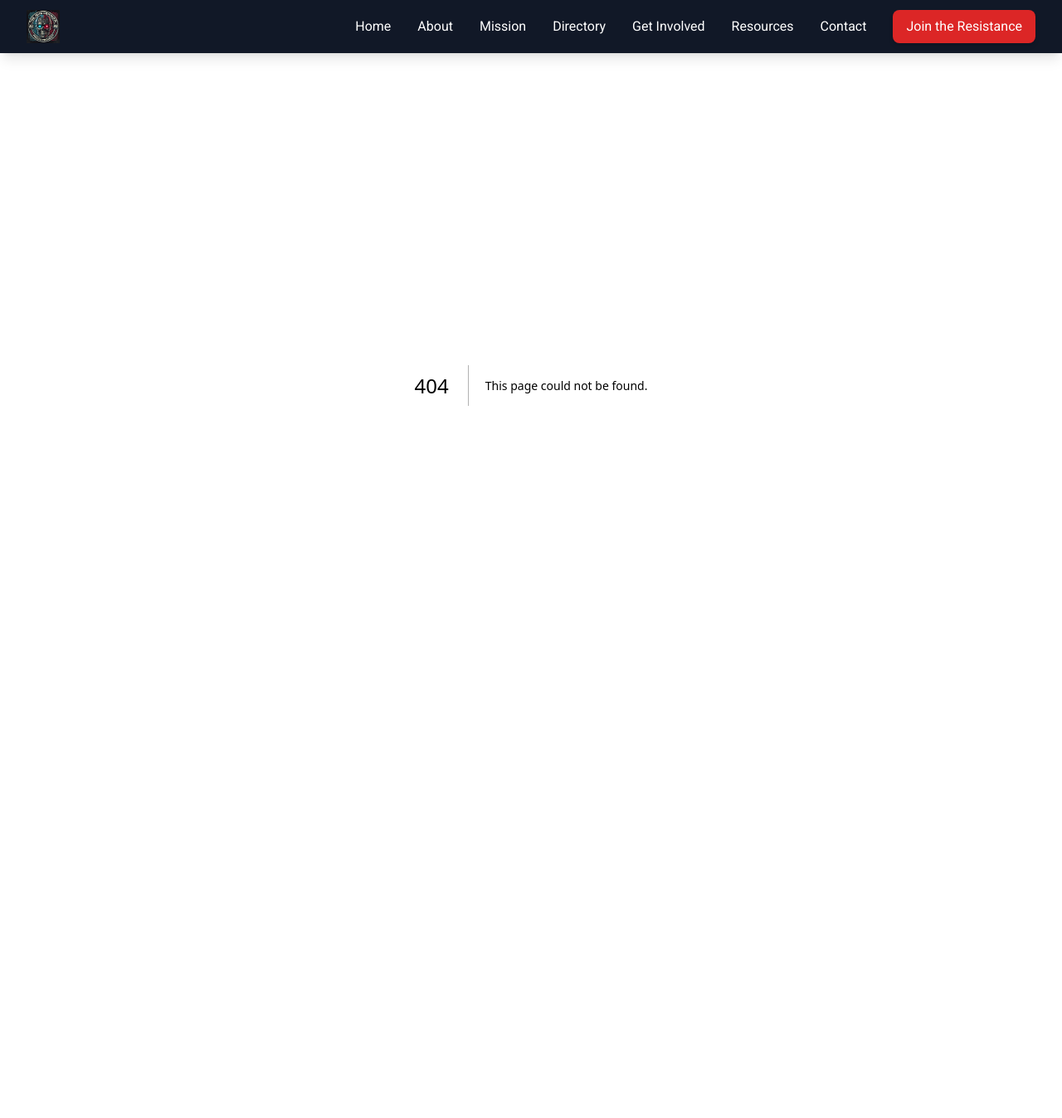
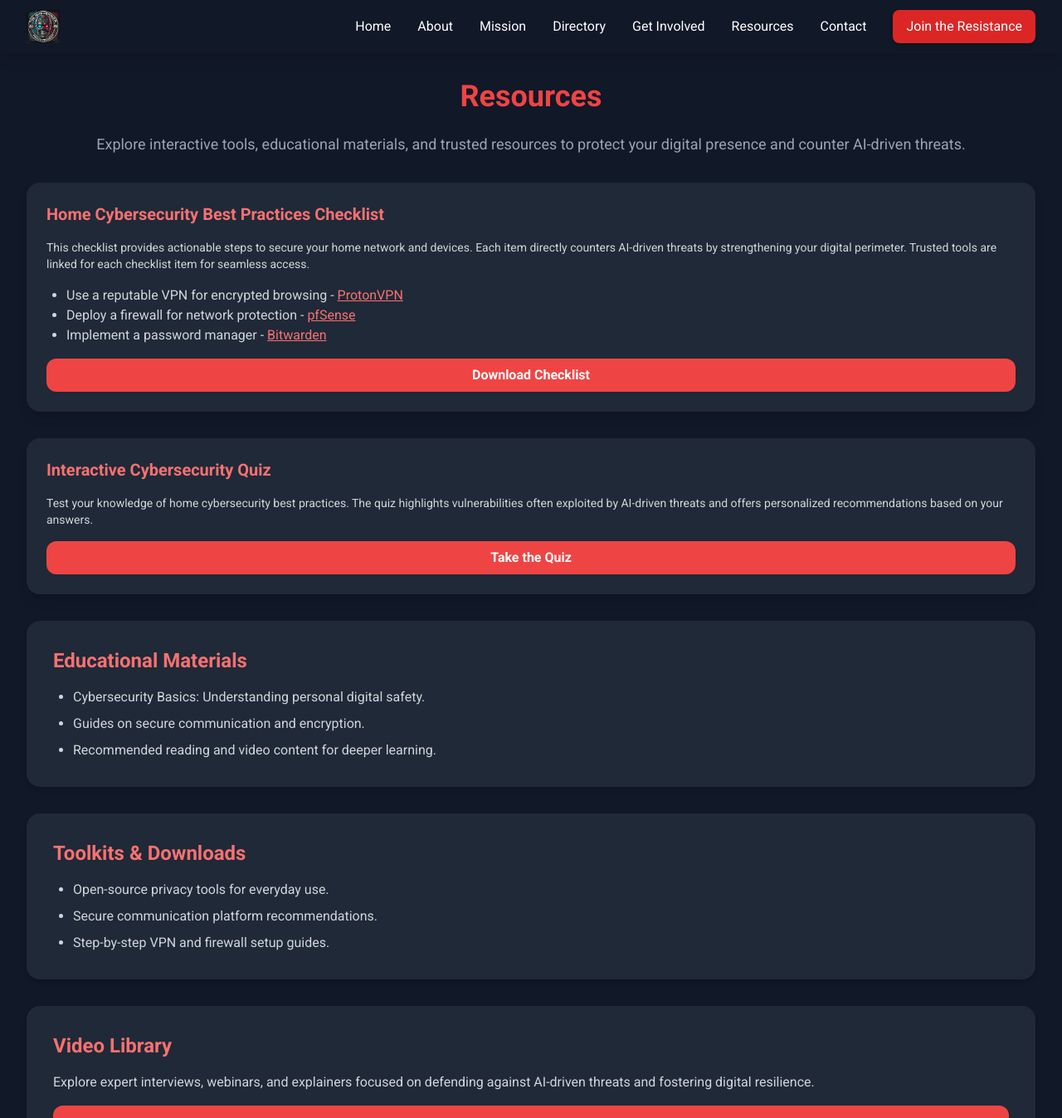
Before and after one commit to cleph01/john-connor-project, a Next.js app: page /resources in a window 1280 px wide. Before the commit this address had no page. Shown: the top 1347 px of the page at 83% size. Before the commit the page ends 864 px from the top, so only its background shows below. Built offline with nearby package versions, Linux system fonts and the light colour scheme.

Commit message:
first commit

```diff
--- a/app/components/Nav.tsx
+++ b/app/components/Nav.tsx
@@ -13,7 +13,9 @@ const Navbar: React.FC = () => {
       <div className="max-w-7xl mx-auto px-4 sm:px-6 lg:px-8">
         <div className={`flex items-center justify-between h-16`}>
           <div className="flex-shrink-0">
-            <img src="/logo_skull.webp" alt="The John Connor Project" className="h-10 w-auto" />
+            <Link href="/">
+              <img src="/logo_skull.webp" alt="The John Connor Project" className="h-10 w-auto" />
+            </Link>
           </div>
           <div className="md:hidden">
             <button
--- /dev/null
+++ b/app/resources/page.tsx
@@ -0,0 +1,135 @@
+import React from "react";
+import CardContent from "../components/CardContent";
+
+const Resources = () => {
+  return (
+    <div className="p-4 sm:p-6 md:p-8 bg-gray-900 min-h-screen">
+      <h1 className="text-2xl sm:text-3xl md:text-4xl font-bold text-red-500 text-center mb-6">
+        Resources
+      </h1>
+      <p className="text-gray-400 text-sm sm:text-base md:text-lg text-center mb-8">
+      Explore interactive tools, educational materials, and trusted resources to protect your digital presence and counter AI-driven threats.
+      </p>
+
+
+      <section className="mb-8 bg-gray-800 rounded-2xl p-4 sm:p-6 shadow-lg">
+        <h2 className="text-xl font-semibold text-red-400 mb-4">Home Cybersecurity Best Practices Checklist</h2>
+        <p className="text-gray-300 text-sm mb-4">
+          This checklist provides actionable steps to secure your home network and devices. Each item directly counters AI-driven threats by strengthening your digital perimeter. Trusted tools are linked for each checklist item for seamless access.
+        </p>
+        <ul className="list-disc text-gray-300 ml-6 mb-4">
+          <li>
+            Use a reputable VPN for encrypted browsing - <a href="https://protonvpn.com" className="text-red-400 underline">ProtonVPN</a>
+          </li>
+          <li>
+            Deploy a firewall for network protection - <a href="https://pfSense.org" className="text-red-400 underline">pfSense</a>
+          </li>
+          <li>
+            Implement a password manager - <a href="https://bitwarden.com" className="text-red-400 underline">Bitwarden</a>
+          </li>
+        </ul>
+        <a
+          href="/downloads/home-cybersecurity-checklist.pdf"
+          className="bg-red-500 hover:bg-red-600 text-white font-semibold py-2 px-4 rounded-xl w-full block text-center transition-all duration-300"
+          download
+        >
+          Download Checklist
+        </a>
+      </section>
+
+      <section className="mb-8 bg-gray-800 rounded-2xl p-4 sm:p-6 shadow-lg">
+        <h2 className="text-xl font-semibold text-red-400 mb-4">Interactive Cybersecurity Quiz</h2>
+        <p className="text-gray-300 text-sm mb-4">
+          Test your knowledge of home cybersecurity best practices. The quiz highlights vulnerabilities often exploited by AI-driven threats and offers personalized recommendations based on your answers.
+        </p>
+        <button className="bg-red-500 hover:bg-red-600 text-white font-semibold py-2 px-4 rounded-xl w-full transition-all duration-300">
+          Take the Quiz
+        </button>
+      </section>
+
+
+      <div className="space-y-8 mb-8">
+        {/* Educational Materials Section */}
+        <section className="bg-gray-800 rounded-2xl p-4 sm:p-6 md:p-8 shadow-md">
+          <h2 className="text-xl sm:text-2xl font-semibold text-red-400 mb-4">Educational Materials</h2>
+          <ul className="list-disc pl-6 text-gray-300 space-y-2">
+            <li>Cybersecurity Basics: Understanding personal digital safety.</li>
+            <li>Guides on secure communication and encryption.</li>
+            <li>Recommended reading and video content for deeper learning.</li>
+          </ul>
+        </section>
+
+        {/* Toolkits & Downloads Section */}
+        <section className="bg-gray-800 rounded-2xl p-4 sm:p-6 md:p-8 shadow-md">
+          <h2 className="text-xl sm:text-2xl font-semibold text-red-400 mb-4">Toolkits & Downloads</h2>
+          <ul className="list-disc pl-6 text-gray-300 space-y-2">
+            <li>Open-source privacy tools for everyday use.</li>
+            <li>Secure communication platform recommendations.</li>
+            <li>Step-by-step VPN and firewall setup guides.</li>
+          </ul>
+        </section>
+
+        {/* Video Library Section */}
+        <section className="bg-gray-800 rounded-2xl p-4 sm:p-6 md:p-8 shadow-md">
+          <h2 className="text-xl sm:text-2xl font-semibold text-red-400 mb-4">Video Library</h2>
+          <p className="text-gray-300 mb-4">
+            Explore expert interviews, webinars, and explainers focused on defending against AI-driven threats and fostering digital resilience.
+          </p>
+          <button className="w-full bg-red-500 hover:bg-red-600 text-white font-semibold py-3 rounded-xl transition-all duration-300">
+            View Videos
+          </button>
+        </section>
+
+        {/* External Resources Section */}
+        <section className="bg-gray-800 rounded-2xl p-4 sm:p-6 md:p-8 shadow-md">
+          <h2 className="text-xl sm:text-2xl font-semibold text-red-400 mb-4">External Resources</h2>
+          <ul className="list-disc pl-6 text-gray-300 space-y-2">
+            <li>Trusted cybersecurity organizations and platforms.</li>
+            <li>Government resources on digital protection.</li>
+            <li>Community groups and discussion forums.</li>
+          </ul>
+        </section>
+
+        {/* Self-Hosting & AI Defense Section */}
+        <section className="bg-gray-800 rounded-2xl p-4 sm:p-6 md:p-8 shadow-md">
+          <h2 className="text-xl sm:text-2xl font-semibold text-red-400 mb-4">Self-Hosting & AI Defense</h2>
+          <p className="text-gray-300 mb-4">
+            Learn how to self-host AI tools for independent truth-seeking and protect yourself from AI-driven digital threats.
+          </p>
+          <button className="w-full bg-red-500 hover:bg-red-600 text-white font-semibold py-3 rounded-xl transition-all duration-300">
+            Learn More
+          </button>
+        </section>
+      </div>
+
+      <section className="grid grid-cols-1 sm:grid-cols-2 md:grid-cols-3 gap-4">
+        <CardContent
+          title="Trusted Tools for Cybersecurity"
+          description="Links to vetted tools that align with checklist recommendations, including VPNs, firewalls, and password managers."
+        />
+        <CardContent
+          title="Educational Materials"
+          description="Comprehensive guides and articles on digital security and AI defense strategies."
+        />
+        <CardContent
+          title="Toolkits & Frameworks"
+          description="Practical resources for implementing robust cybersecurity solutions at home."
+        />
+        <CardContent
+          title="Video Library"
+          description="Watch expert tutorials and presentations on AI defense tactics."
+        />
+        <CardContent
+          title="External Resources"
+          description="Curated links to respected cybersecurity communities and organizations."
+        />
+        <CardContent
+          title="Self-Hosting & AI Defense"
+          description="Learn how to deploy self-hosted AI tools for personal security and truth-seeking."
+        />
+      </section>
+    </div>
+  );
+}
+
+export default Resources;
```
Also changed, not shown: 1 other file (tests, documents, lock files or other folders).
